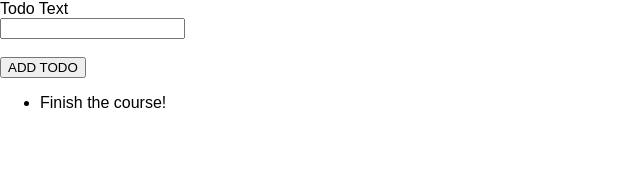
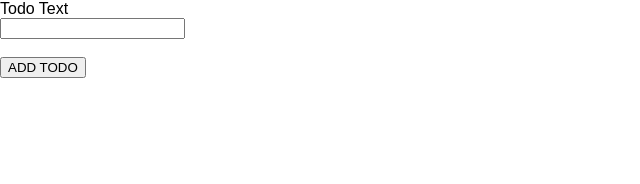
Before and after one commit to Sam44323/react-ts, a React (Create React App) app: page / in a window 1280 px wide. Shown: the top 184 px of the page, without its empty margins (0-640 px from the left). Built offline with nearby package versions, Linux system fonts and the light colour scheme.

Commit message:
Added the state for maintaining the todos

```diff
--- a/src/App.tsx
+++ b/src/App.tsx
@@ -1,13 +1,14 @@
-import React from 'react';
+import React, {useState} from 'react';
 
 import TodoList from './components/TodoList';
 import NewTodo from './components/NewTodo'
+import {Todo} from './todo.model'
 
 const App: React.FC = () => {
-  const todos = [{id: 't1', text: 'Finish the course!'}]
+  const [todos, setTodos] = useState<Todo[]>([]);
 
   const addTodoValue = (value: string) => {
-    console.log(value);
+    setTodos(prevState => [...prevState, {id: Math.random(), text: value}])
   }
 
   return <div className="App">
--- a/src/components/TodoList.tsx
+++ b/src/components/TodoList.tsx
@@ -1,7 +1,9 @@
 import React from 'react';
 
+import {Todo} from '../todo.model'
+
 interface TodoListProps{
-  items: {id: string, text: string}[]
+  items: Todo[]
 }
 
 const TodoList: React.FC <TodoListProps> = (props) => {
--- /dev/null
+++ b/src/todo.model.ts
@@ -0,0 +1,4 @@
+export interface Todo{
+  id: number,
+  text: string
+}
```
